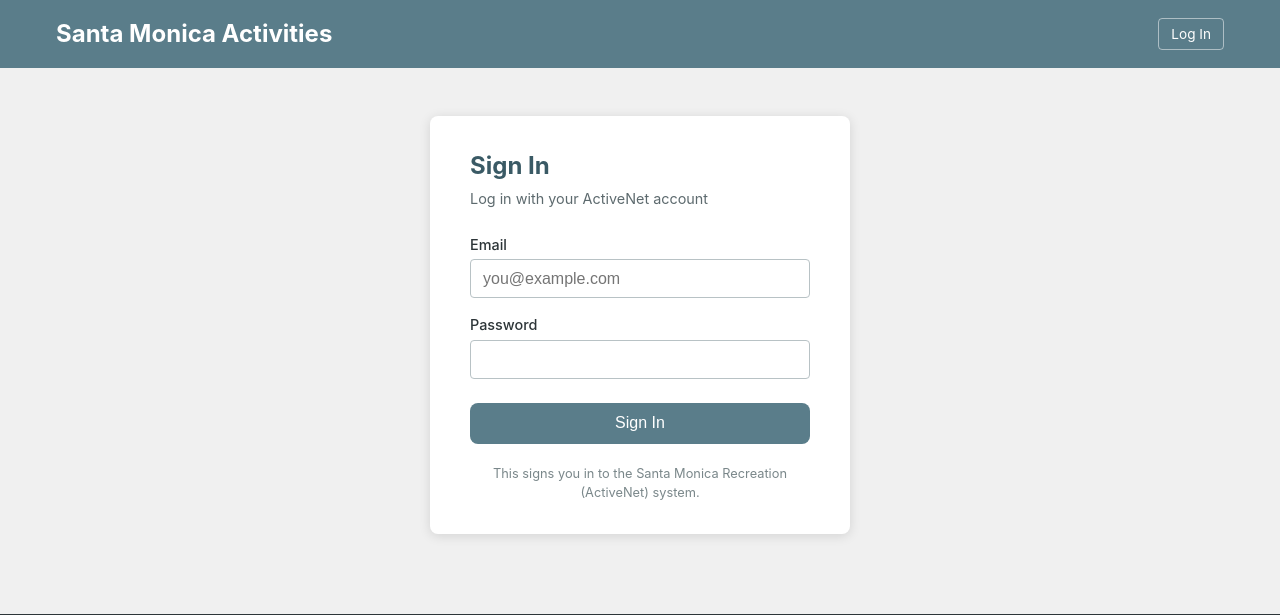
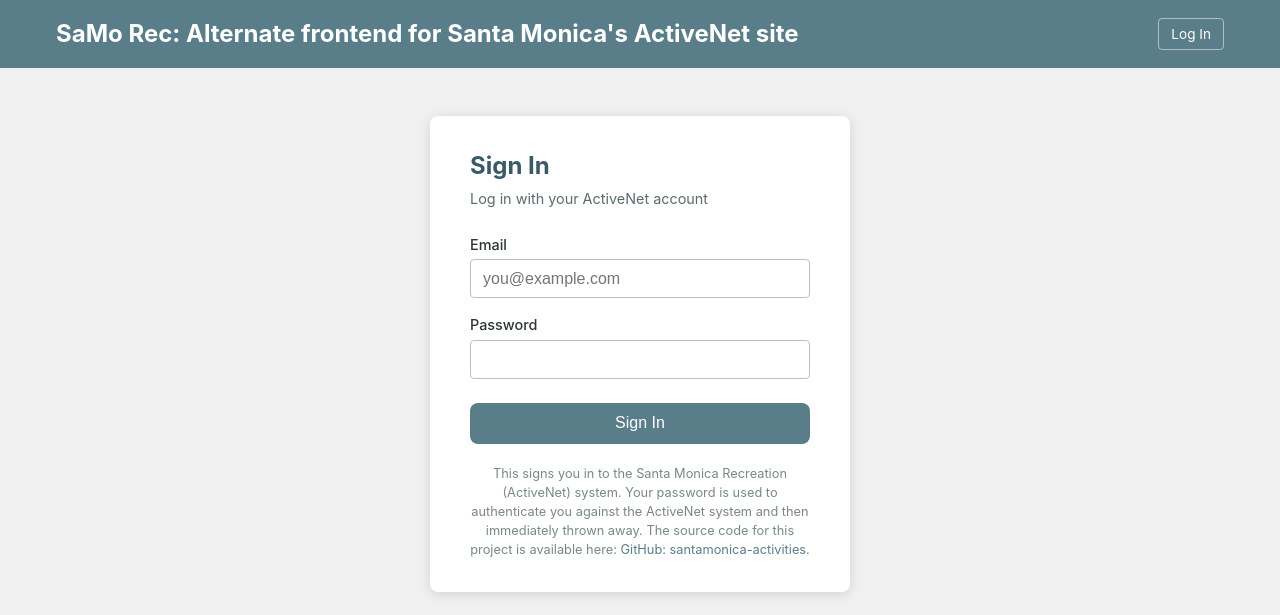
Before and after one commit to FaustinCarter/samo-activities, a Python web app: template app/templates/login.html in a window 1280 px wide. Shown: the top 615 px of the page. Run offline with Jinja, Linux system fonts and the light colour scheme; the template is opened without the code that fills it, so the values that code supplies are empty.

Commit message:
update site name

```diff
--- a/app/main.py
+++ b/app/main.py
@@ -53,7 +53,7 @@
 
 
 def create_app() -> fastapi.FastAPI:
-    app = fastapi.FastAPI(title="Santa Monica Activities")
+    app = fastapi.FastAPI(title="SaMo Rec: Activity Browser")
 
     # Session manager — in-memory store of per-user ActiveNetClient instances
     app.state.session_manager = SessionManager()
--- a/app/templates/activity_detail.html
+++ b/app/templates/activity_detail.html
@@ -1,6 +1,6 @@
 {% extends "base.html" %}
 
-{% block title %}{{ detail.activity_name }} — Santa Monica Activities{% endblock %}
+{% block title %}{{ detail.activity_name }} — SaMo Rec: Activity Browser{% endblock %}
 
 {% block content %}
 <div class="detail-page">
--- a/app/templates/base.html
+++ b/app/templates/base.html
@@ -3,13 +3,13 @@
 <head>
     <meta charset="UTF-8">
     <meta name="viewport" content="width=device-width, initial-scale=1.0">
-    <title>{% block title %}Santa Monica Activities{% endblock %}</title>
+    <title>{% block title %}SaMo Rec: Activity Browser{% endblock %}</title>
     <link rel="stylesheet" href="/static/style.css">
 </head>
 <body>
     <header class="site-header">
         <div class="container header-row">
-            <h1><a href="/">Santa Monica Activities</a></h1>
+            <h1><a href="/">SaMo Rec:</a> Alternate frontend for Santa Monica's ActiveNet site</h1>
             <nav class="header-auth">
                 {% if api_client is defined and api_client.is_authenticated %}
                 <span class="header-user">{{ api_client.user_info.first_name }}</span>
--- a/app/templates/login.html
+++ b/app/templates/login.html
@@ -1,6 +1,6 @@
 {% extends "base.html" %}
 
-{% block title %}Sign In — Santa Monica Activities{% endblock %}
+{% block title %}Sign In — SaMo Rec: Activity Browser{% endblock %}
 
 {% block content %}
 <section class="login-section">
@@ -32,6 +32,8 @@
 
         <p class="login-note">
             This signs you in to the Santa Monica Recreation (ActiveNet) system.
+            Your password is used to authenticate you against the ActiveNet system and then immediately thrown away.
+            The source code for this project is available here: <a href="https://github.com/FaustinCarter/samo-activities">GitHub: santamonica-activities</a>.
         </p>
     </div>
 </section>
```
Also changed, not shown: CLAUDE.md (+1 -1 lines), tests/conftest.py (+1 -1 lines), tests/e2e/test_browse.py (+1 -1 lines), README.md, 1 other file.
